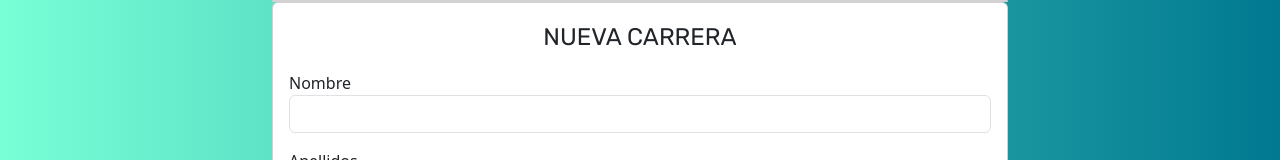
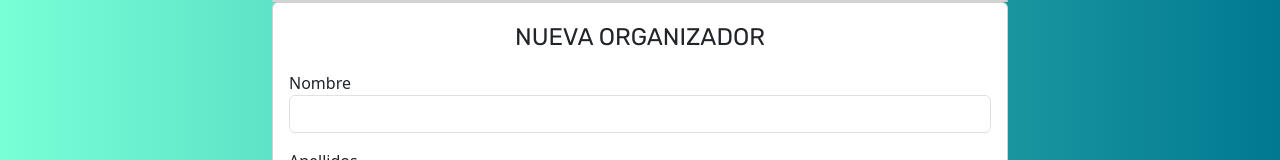
Before and after one commit to Ardillaa/pFront, an Angular app: page /crear-organizador in a window 1280 px wide. Shown: the top 160 px of the page. Built offline with nearby package versions, Linux system fonts and the light colour scheme.

Commit message:
Cambio titulo erroneo

```diff
--- a/src/app/components/crear-organizador/crear-organizador.component.ts
+++ b/src/app/components/crear-organizador/crear-organizador.component.ts
@@ -13,7 +13,7 @@ import { OrganizadorService } from 'src/app/services/organizador.service';
 export class CrearOrganizadorComponent {
 
   organizadorForm: FormGroup;
-  titulo = "Nueva Carrera";
+  titulo = "Nueva Organizador";
   id: string | null;
   tituloBoton = "Crear";
 
```
